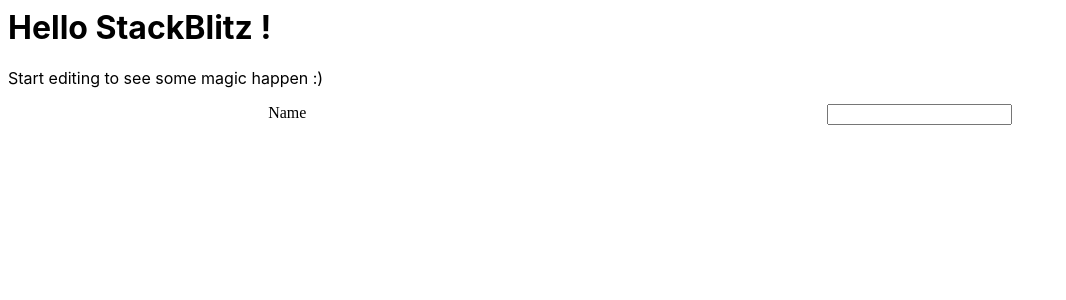
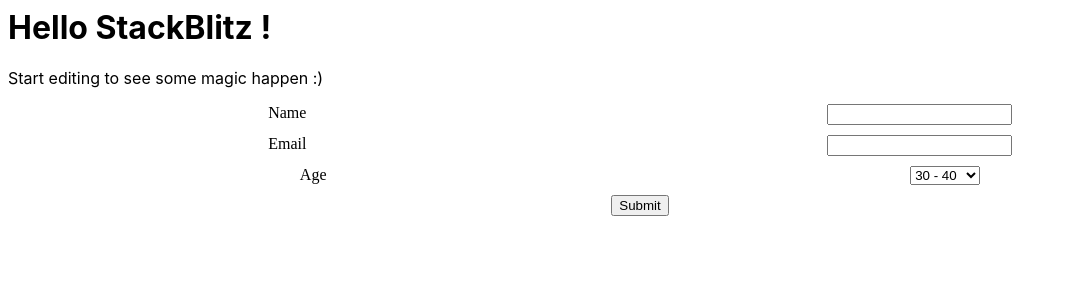
Before and after one commit to RamEmmadi/react-bextjb, a React (Create React App) app: page / in a window 1280 px wide. Shown: the top 300 px of the page, without its empty margins (0-1066 px from the left). Built offline with nearby package versions, Linux system fonts and the light colour scheme.

Commit message:
2 files modified

```diff
--- a/src/UserForm.js
+++ b/src/UserForm.js
@@ -1,11 +1,48 @@
 import React, { useState, useEffect } from 'react';
 
 const UserForm = () => {
+  const [formData, setFormData] = useState({
+    userName: '',
+    userEmail: '',
+    userAge: '40 - 50',
+  });
+
+  const submitHandler = (e) => {
+    e.preventDefault();
+    console.log('form submitted : ', formData);
+  };
+
+  const handleFormChnge = (e) => {
+    const name = e.target.name;
+    const value = e.target.value;
+
+    setFormData({
+      ...formData,
+      [name]: value,
+    });
+  };
+
   return (
-    <form className="userForm">
+    <form className="userForm" onSubmit={submitHandler}>
       <div className="row">
         <label>Name</label>
-        <input name="userName" />
+        <input name="userName" type="text" onChange={handleFormChnge} />
+      </div>
+      <div className="row">
+        <label>Email</label>
+        <input name="userEmail" type="text" onChange={handleFormChnge} />
+      </div>
+      <div className="row">
+        <label>Age</label>
+        <select name="userAge" onChange={handleFormChnge}>
+          <option> 30 - 40 </option>
+          <option> 40 - 50 </option>
+          <option> Over 50 </option>
+        </select>
+      </div>
+
+      <div className="row">
+        <button type="submit">Submit</button>
       </div>
     </form>
   );
--- a/src/style.css
+++ b/src/style.css
@@ -13,4 +13,5 @@ p {
   display: flex;
   flex-direction: row;
   justify-content: space-around;
+  margin-bottom: 10px;
 }
```
